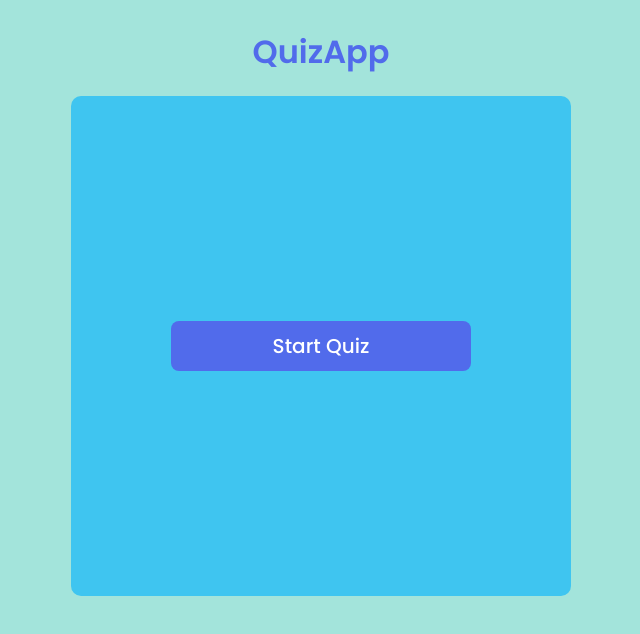
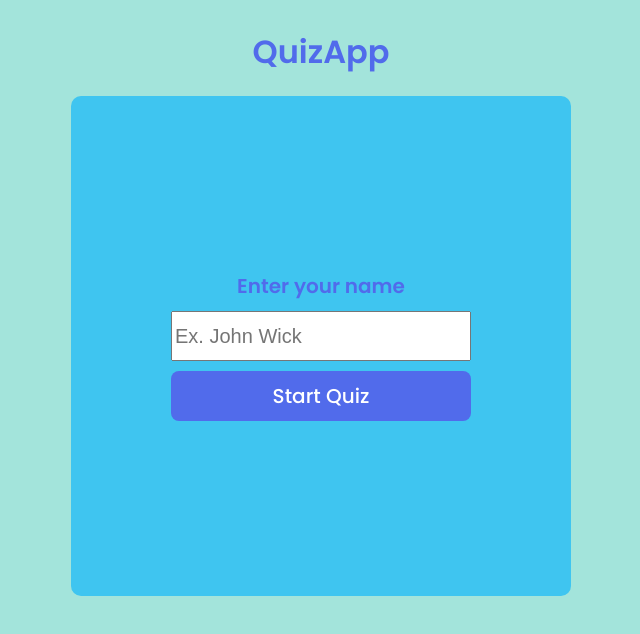
Before and after one commit to Furiuss/quiz-app, a React (Vite) app: page / in a window 1280 px wide. Shown: the top 634 px of the page, without its empty margins (319-959 px from the left). Built offline with nearby package versions, Linux system fonts and the light colour scheme.

Commit message:
finish all logic

```diff
--- a/src/App.css
+++ b/src/App.css
@@ -6,7 +6,8 @@
 }
 
 .Menu,
-.Quiz {
+.Quiz,
+.End {
   width: 500px;
   height: 500px;
   border-radius: 10px;
@@ -17,8 +18,23 @@
   align-items: center;
 }
 
+.Menu form {
+  display: flex;
+  flex-direction: column;
+  gap: 10px;
+  align-items: center;
+  justify-content: center;
+}
+
+.Menu form label {
+  font-size: 20px;
+  font-weight: 600;
+}
+
 .Menu button,
-.Quiz button {
+.Menu input,
+.Quiz button,
+.End button {
   width: 300px;
   height: 50px;
   font-size: 20px;
@@ -40,3 +56,7 @@
 .Quiz .finish-btn {
   background-color: lawngreen;
 }
+
+.End {
+  color: white;
+}
--- a/src/components/EndScreen.jsx
+++ b/src/components/EndScreen.jsx
@@ -1,7 +1,19 @@
-import React from 'react'
+import {useContext} from 'react'
+import {QuizContext} from '../helpers/Contexts'
 
 export const EndScreen = () => {
+  const {score, setScore, setGameState} = useContext(QuizContext)
+
+  const resetGame = () => {
+    setScore(0)
+    setGameState("menu")
+  }
+
   return (
-    <div>EndScreen</div>
+    <div className="End">
+      <h1>Quiz finished</h1>
+      <h1>{score}/3</h1>
+      <button onClick={resetGame}>Restart Quiz</button>
+    </div>
   )
 }
--- a/src/components/MainMenu.jsx
+++ b/src/components/MainMenu.jsx
@@ -1,12 +1,16 @@
-import {useContext} from 'react'
-import {QuizContext} from '../helpers/Contexts'
+import { useContext } from "react";
+import { QuizContext } from "../helpers/Contexts";
 
 export const MainMenu = () => {
-  const {gameState, setGameState} = useContext(QuizContext)
+  const { gameState, setGameState } = useContext(QuizContext);
 
   return (
     <div className="Menu">
-      <button onClick={() => setGameState("quiz")}>Start Quiz</button>
+      <form  onSubmit={() => setGameState("quiz")}>
+        <label>Enter your name</label>
+        <input type="text" placeholder="Ex. John Wick"/>
+        <button type="submit">Start Quiz</button>
+      </form>
     </div>
-  )
-}
+  );
+};
```
